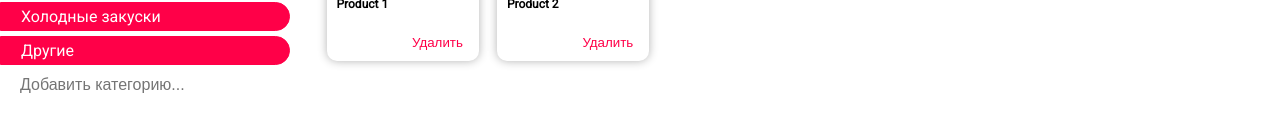
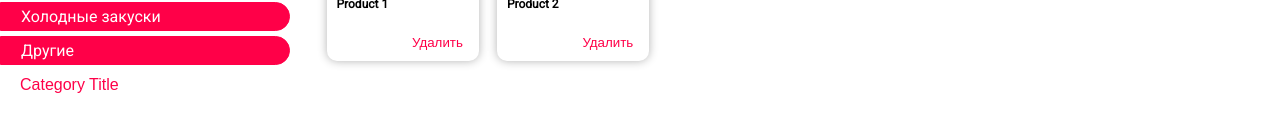
Before and after one commit to Medkhat/onkeeper, a React (Create React App) app: page / in a window 1280 px wide. Shown: the part 260-392 px from the top of the page. Built offline with nearby package versions, Linux system fonts and the light colour scheme.

Commit message:
Onkeeper App

```diff
--- a/src/App.js
+++ b/src/App.js
@@ -19,7 +19,9 @@ function App(props) {
               <Menu
                 categories={props.state.menuPage.categories}
                 products={props.state.menuPage.products}
-                addCatItem={props.state.addCatItem}
+                newCategoryTitle={props.state.menuPage.newCategoryTitle}
+                addCatItem={props.addCatItem}
+                updateNewCategoryTitle={props.updateNewCategoryTitle}
               />
             )
           }}
--- a/src/components/menu/Menu.jsx
+++ b/src/components/menu/Menu.jsx
@@ -8,7 +8,9 @@ const Menu = (props) => {
     <div className={m.content}>
       <Categories
         categories={props.categories}
+        newCategoryTitle={props.newCategoryTitle}
         addCatItem={props.addCatItem}
+        updateNewCategoryTitle={props.updateNewCategoryTitle}
       />
       <Products products={props.products}/>
     </div>
--- a/src/components/menu/Menu.module.css
+++ b/src/components/menu/Menu.module.css
@@ -87,14 +87,12 @@
   border-radius: 10px;
   padding: 3px 10px;
   opacity: 0;
-  visibility: hidden;
 }
 .category_input input:focus {
   border-color: #ff0048;
 }
 .category_input input:focus + button {
   opacity: 1;
-  visibility: visible;
 }
 
 /* Styles for products block */
--- a/src/components/menu/categories/Categories.jsx
+++ b/src/components/menu/categories/Categories.jsx
@@ -10,19 +10,32 @@ const Categories = (props) => {
 
   let newCatItem = React.createRef()
 
-  let addCatItem = () => {
-    let itemTitle = newCatItem.current.value
-    props.addCatItem(itemTitle)
-    console.log(itemTitle);
+  let addCatItemFunc = () => {
+    props.addCatItem()
   }
+
+  let onCategoryTitleChange = () => {
+    let newItemTitle = newCatItem.current.value
+    props.updateNewCategoryTitle(newItemTitle)
+  }
+
   return(
     <div className={m.category_block}>
       <h3 className={m.title}>Категории</h3>
       <div className={m.category_items}>
         {categoryItems}
         <div className={m.category_input}>
-          <input type="text" ref={newCatItem} placeholder="Добавить категорию..."/>
-          <button type="button" onClick={addCatItem}>Добавить</button>
+          <input
+            type="text"
+            ref={newCatItem}
+            value={props.newCategoryTitle}
+            onChange={onCategoryTitleChange}
+            placeholder="Добавить категорию..."
+          />
+          <button
+            type="button"
+            onClick={addCatItemFunc}
+          >Добавить</button>
         </div>
       </div>
     </div>
--- a/src/data/state.js
+++ b/src/data/state.js
@@ -1,5 +1,4 @@
-import { rerenderEntiredTree } from "../render"
-
+let rerenderEntiredTree = () => {};
 let state = {
   menuPage: {
     categories: [
@@ -9,19 +8,27 @@ let state = {
       {id: 4, name: 'Холодные закуски'},
       {id: 5, name: 'Другие'},
     ],
+    newCategoryTitle: "Category Title",
     products: [
       {id: 1, title: 'Product 1', img: 'https://www.good-menu.ru/img/postre/tort-brauni63.jpg'},
       {id: 2, title: 'Product 2', img: 'https://cdn.sallysbakingaddiction.com/wp-content/uploads/2019/02/red-velvet-cake-slice-2.jpg'},
     ]
   },
-  addCatItem: function(name) {
-    let newItem = {
-      id: 6,
-      name: name
-    }
-    this.menuPage.categories.push(newItem)
-    rerenderEntiredTree(this)
+}
+export const addCatItem = () => {
+  let newItem = {
+    id: 6,
+    name: state.menuPage.newCategoryTitle
   }
+  state.menuPage.categories.push(newItem)
+  state.menuPage.newCategoryTitle = ''
+  rerenderEntiredTree(state)
 }
-
+export const updateNewCategoryTitle = (newTitle) => {
+  state.menuPage.newCategoryTitle = newTitle
+  rerenderEntiredTree(state)
+}
+export const subscribe = (observer) => {
+  rerenderEntiredTree = observer
+}
 export default state
--- a/src/index.js
+++ b/src/index.js
@@ -1,4 +1,24 @@
-import state from './data/state';
-import { rerenderEntiredTree } from './render';
+import state, { subscribe } from './data/state';
+import React from 'react';
+import ReactDOM from 'react-dom';
+import './index.css';
+import App from './App';
+import {BrowserRouter} from 'react-router-dom';
+import { addCatItem, updateNewCategoryTitle } from './data/state';
+//import * as serviceWorker from './serviceWorker';
 
-rerenderEntiredTree(state);
+let rerenderEntiredTree = () => {
+  ReactDOM.render(
+    <BrowserRouter>
+      <App
+        state={state}
+        addCatItem={addCatItem}
+        updateNewCategoryTitle={updateNewCategoryTitle}
+      />
+    </BrowserRouter>,
+    document.getElementById('app')
+  );
+}
+rerenderEntiredTree()
+subscribe(rerenderEntiredTree)
+//serviceWorker.unregister();
--- a/src/render.js
+++ /dev/null
@@ -1,17 +0,0 @@
-import React from 'react';
-import ReactDOM from 'react-dom';
-import './index.css';
-import App from './App';
-import {BrowserRouter} from 'react-router-dom';
-//import * as serviceWorker from './serviceWorker';
-
-export let rerenderEntiredTree = (state) => {
-  ReactDOM.render(
-    <BrowserRouter>
-      <App state={state}/>
-    </BrowserRouter>,
-    document.getElementById('app')
-  );
-}
-
-//serviceWorker.unregister();
```
Also changed, not shown: 1 other file (tests, documents, lock files or other folders).
